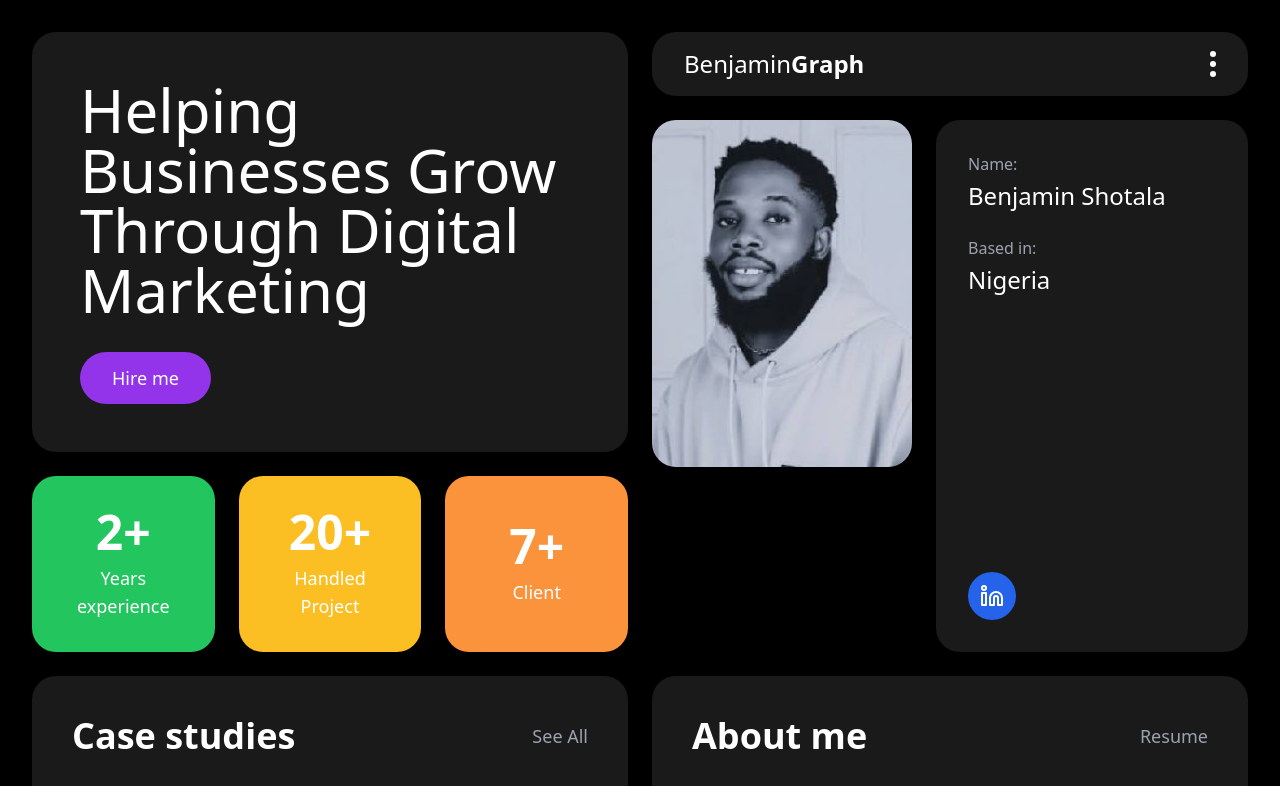
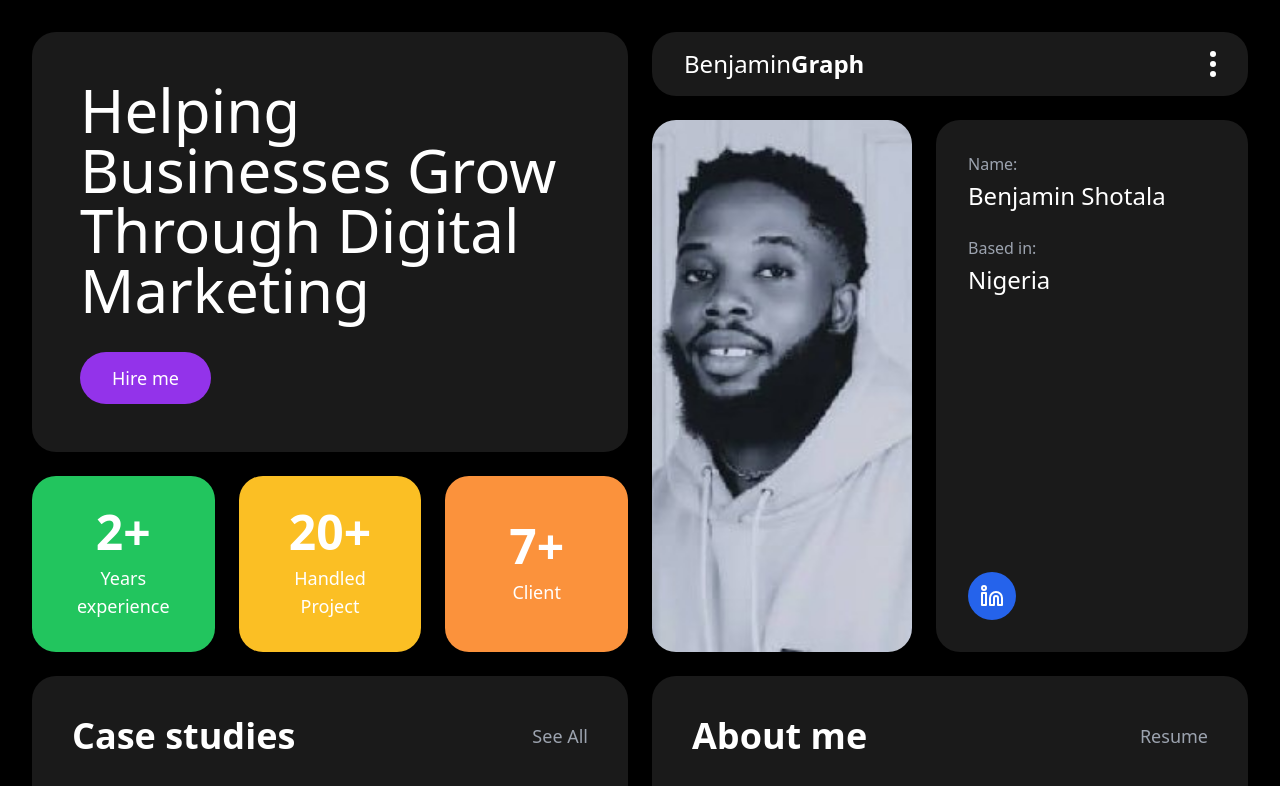
Before and after one commit to Skinnyfella/ben, a React (Vite) app in the folder project/: page / in a window 1280 px wide. Shown: the top 786 px of the page. Built offline with nearby package versions, Linux system fonts and the light colour scheme.

Commit message:
updated the side bar

```diff
--- a/project/src/App.tsx
+++ b/project/src/App.tsx
@@ -46,16 +46,16 @@ function App() {
               </div>
             </div>
 
-            <div className="grid grid-cols-1 sm:grid-cols-[260px_1fr] gap-4 md:gap-6 flex-1">
-              <div className="bg-[#d4d4e8] rounded-3xl overflow-hidden aspect-[3/4]">
+            <div className="grid grid-cols-1 sm:grid-cols-[260px_1fr] gap-4 md:gap-6 h-full">
+              <div className="bg-[#d4d4e8] rounded-3xl overflow-hidden h-full">
                 <img
                   src="/image.png"
                   alt="Benjamin Shotala"
-                  className="w-full h-full object-cover"
+                  className="w-full h-full object-cover block"
                 />
               </div>
 
-              <div className="bg-[#1a1a1a] rounded-3xl p-6 md:p-8 flex flex-col justify-between">
+              <div className="bg-[#1a1a1a] rounded-3xl p-6 md:p-8 flex flex-col justify-between h-full">
                 <div>
                   <div className="mb-6">
                     <span className="text-gray-400 text-sm md:text-base">Name:</span>
```
